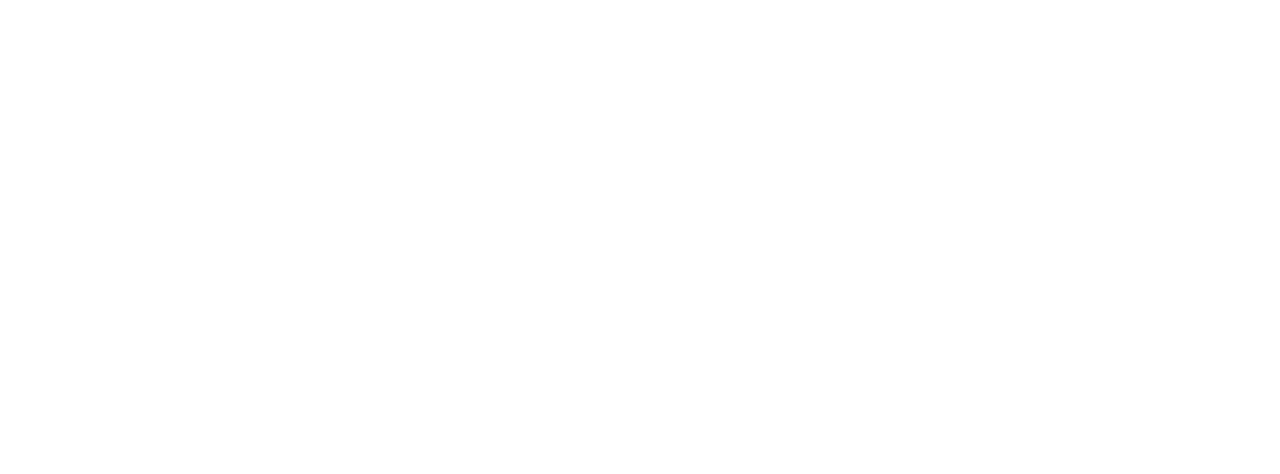
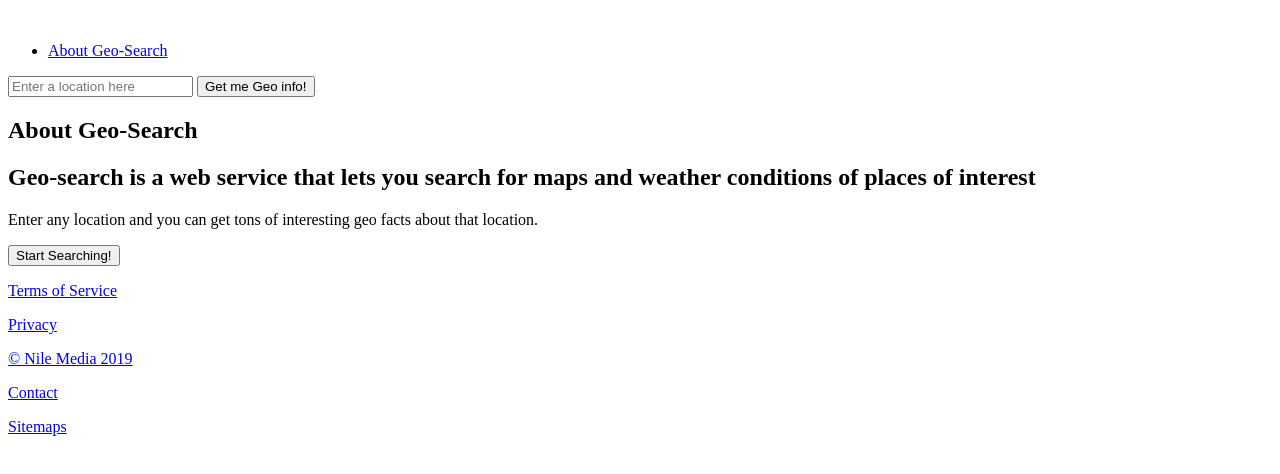
Before and after one commit to kezie/Geo-search, a plain HTML site: page index.html in a window 1280 px wide. Drawn offline with nearby package versions, Linux system fonts and the light colour scheme.

Commit message:
feature(user-search):add search functionality [Start #169911544]

```diff
--- a/index.html
+++ b/index.html
@@ -19,6 +19,32 @@
 </head>
 
 <body>
+<section id='home'>
+  <Header><div class="logo"> <img src=""></div>
+    <nav>
+      <ul>
+        <li><a href='#'>About Geo-Search</a></li>
+      </ul>
+    </nav>
+  </Header>
+  <div class="main-landing">
+    <form>
+    <input type="text" name="search" placeholder="Enter a location here">
+    <button name="button">Get me Geo info!</button>
+    </form>
+  </div>
+
+</section>
+<section id='about'>
+  <h2>About Geo-Search</h2>
+  <h1>Geo-search is a web service that lets you search for maps and weather conditions of places of interest</h1>
+  <p>Enter <span>any</span> location and you can get tons of interesting geo facts about that location.</p>
+  <button>Start Searching!</button>
+
+  <footer>
+  <div><p><a href='#'>Terms of Service </a></p></div> <div><p><a href='#'>Privacy</a></p></div> <p><a href='#'>&copy Nile Media 2019</a></p> <p><a href='#'>Contact</a></p> <p><a href='#'>Sitemaps</a></p>
+  </footer>
+</section>
 
   <script src="https://code.jquery.com/jquery-3.3.1.min.js" integrity="sha256-FgpCb/KJQlLNfOu91ta32o/NMZxltwRo8QtmkMRdAu8=" crossorigin="anonymous"></script>
   <script>window.jQuery || document.write('<script src="js/vendor/jquery-3.3.1.min.js"><\/script>')</script>
```
Also changed, not shown: img/Geo-Search Logo-01.png (added), img/Geo-Search Logo-02.png (added), img/Geo-Search Logo-md-01.png (added), img/Geo-Search Logo-sm-01.png (added), img/about-us.png (added), img/about-us.svg (added), img/background.png (added), 1 other file.
